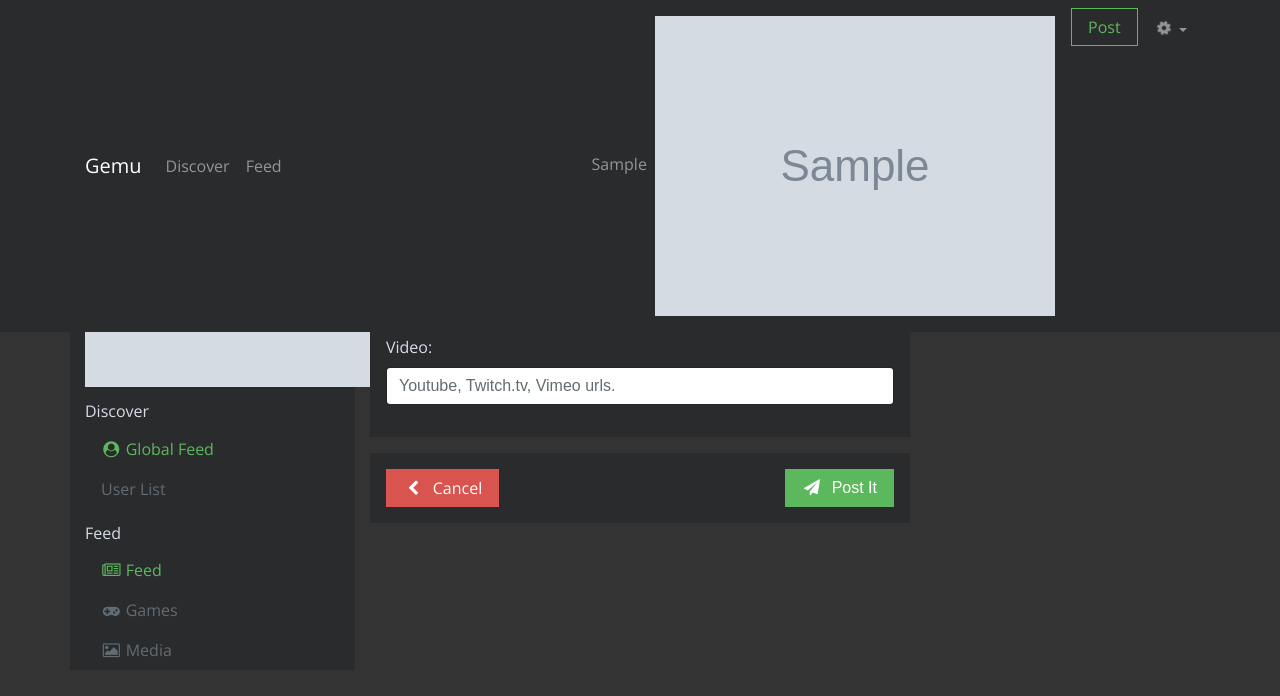
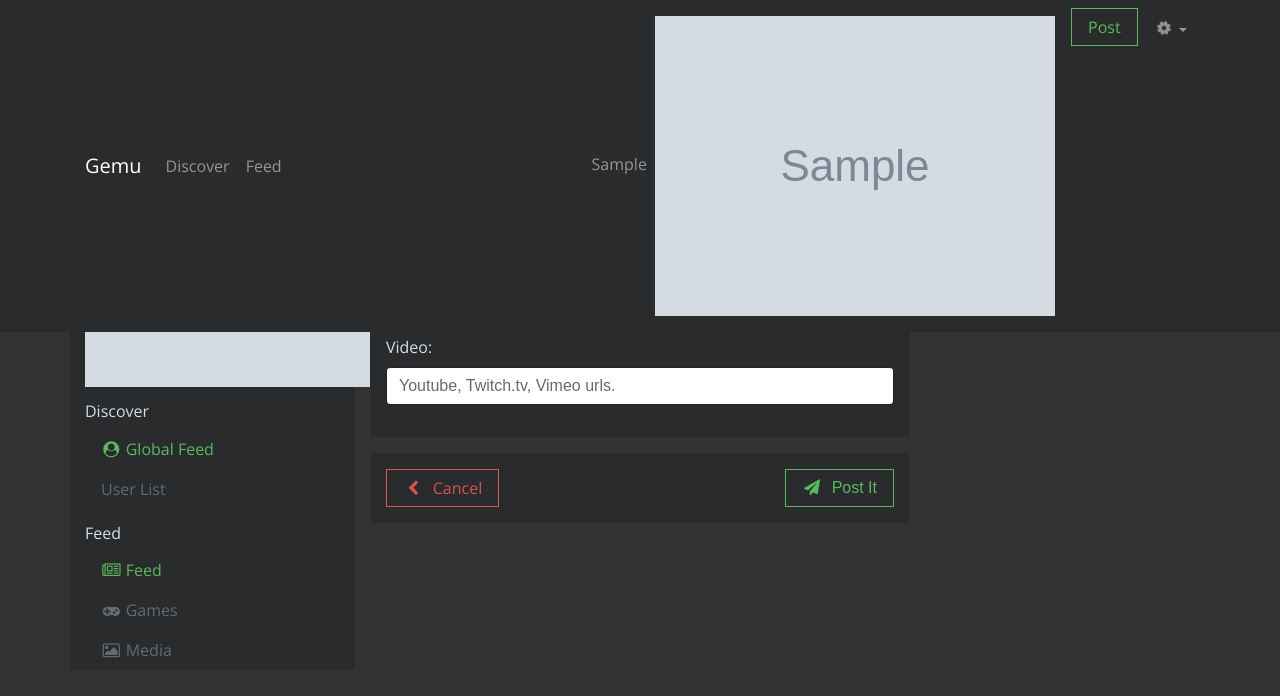
Before and after one commit to cotizcesar/gemu, a Django app: page /p/new in a window 1280 px wide. Shown: the top 696 px of the page. Run offline with Django 3.2, Linux system fonts and the light colour scheme; a user stored in the database is signed in; tables that the repository leaves empty hold one stand-in row (values such as "Sample post"); grey boxes marked "Sample" are stand-in pictures; some libraries are stand-ins or nearby versions.

Commit message:
Buttons outline for Post new and Comment new.

```diff
--- a/templates/posts/comment_new.html
+++ b/templates/posts/comment_new.html
@@ -18,8 +18,8 @@
                     {% for field in form %}
                     {% include "forms/form.html" %}
                     {% endfor %}
-                    <a href="{% url 'timeline' %}" class="btn btn-danger"><i class="fa fa-chevron-left fa-fw" aria-hidden="true"></i> Cancel</a>
-                    <button type="submit" class="btn btn-success float-right"><i class="fa fa-comment fa-fw" aria-hidden="true"></i> Comment</button>
+                    <a href="{% url 'timeline' %}" class="btn btn-outline-danger"><i class="fa fa-chevron-left fa-fw" aria-hidden="true"></i> Cancel</a>
+                    <button type="submit" class="btn btn-outline-success float-right"><i class="fa fa-comment fa-fw" aria-hidden="true"></i> Comment</button>
                 </form>
             </div>
             {% endif %}
--- a/templates/posts/post_new.html
+++ b/templates/posts/post_new.html
@@ -20,8 +20,8 @@
                     {% endfor %}
                 </div>
                 <div class="bg-inverse p-3">
-                    <a href="{% url 'timeline' %}" class="btn btn-danger"><i class="fa fa-chevron-left fa-fw" aria-hidden="true"></i> Cancel</a>
-                    <button type="submit" class="btn btn-success float-right"><i class="fa fa-paper-plane fa-fw" aria-hidden="true"></i> Post It</button>
+                    <a href="{% url 'timeline' %}" class="btn btn-outline-danger"><i class="fa fa-chevron-left fa-fw" aria-hidden="true"></i> Cancel</a>
+                    <button type="submit" class="btn btn-outline-success float-right"><i class="fa fa-paper-plane fa-fw" aria-hidden="true"></i> Post It</button>
                 </div>
             </form>
             </div>
```
